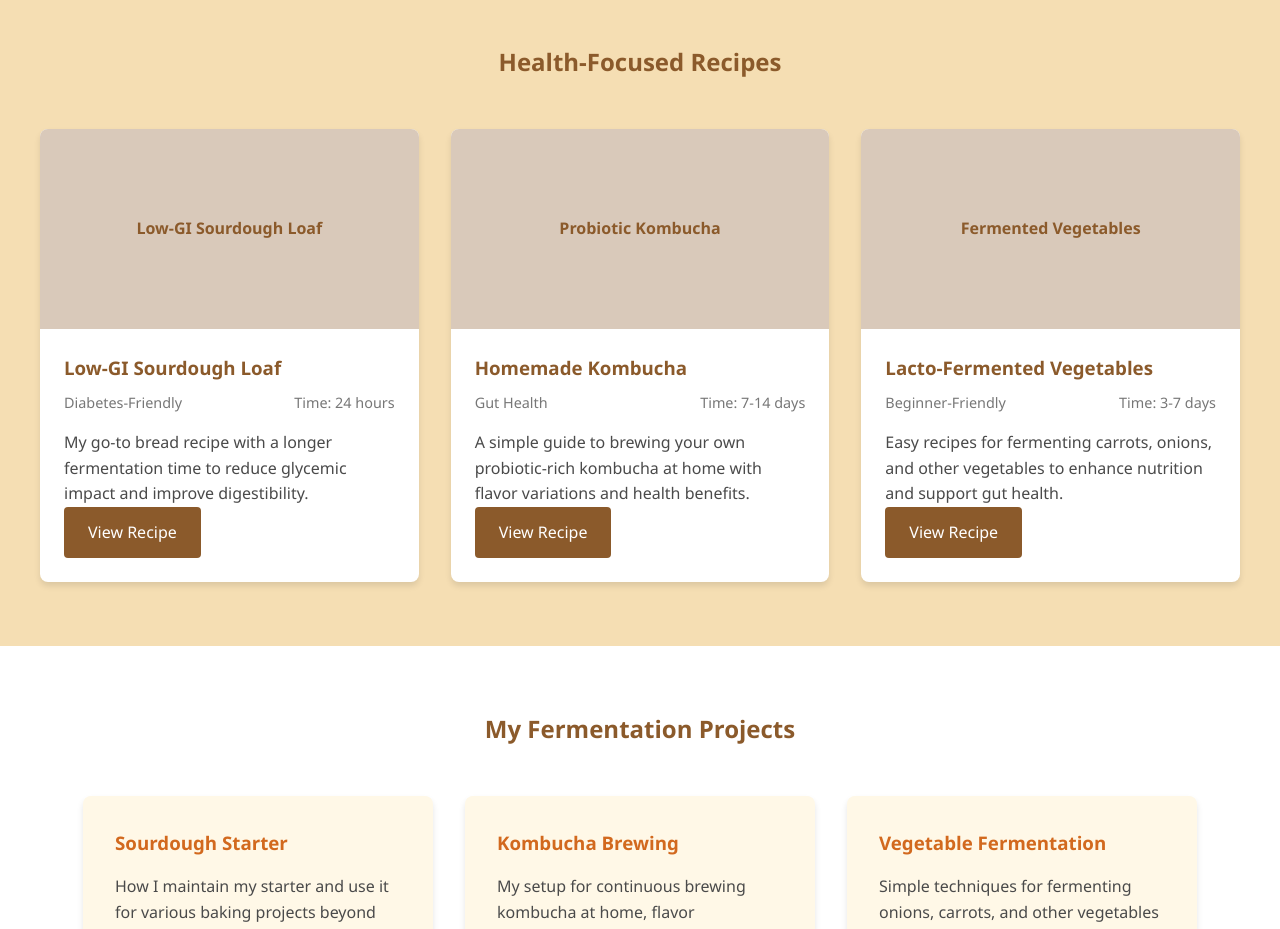
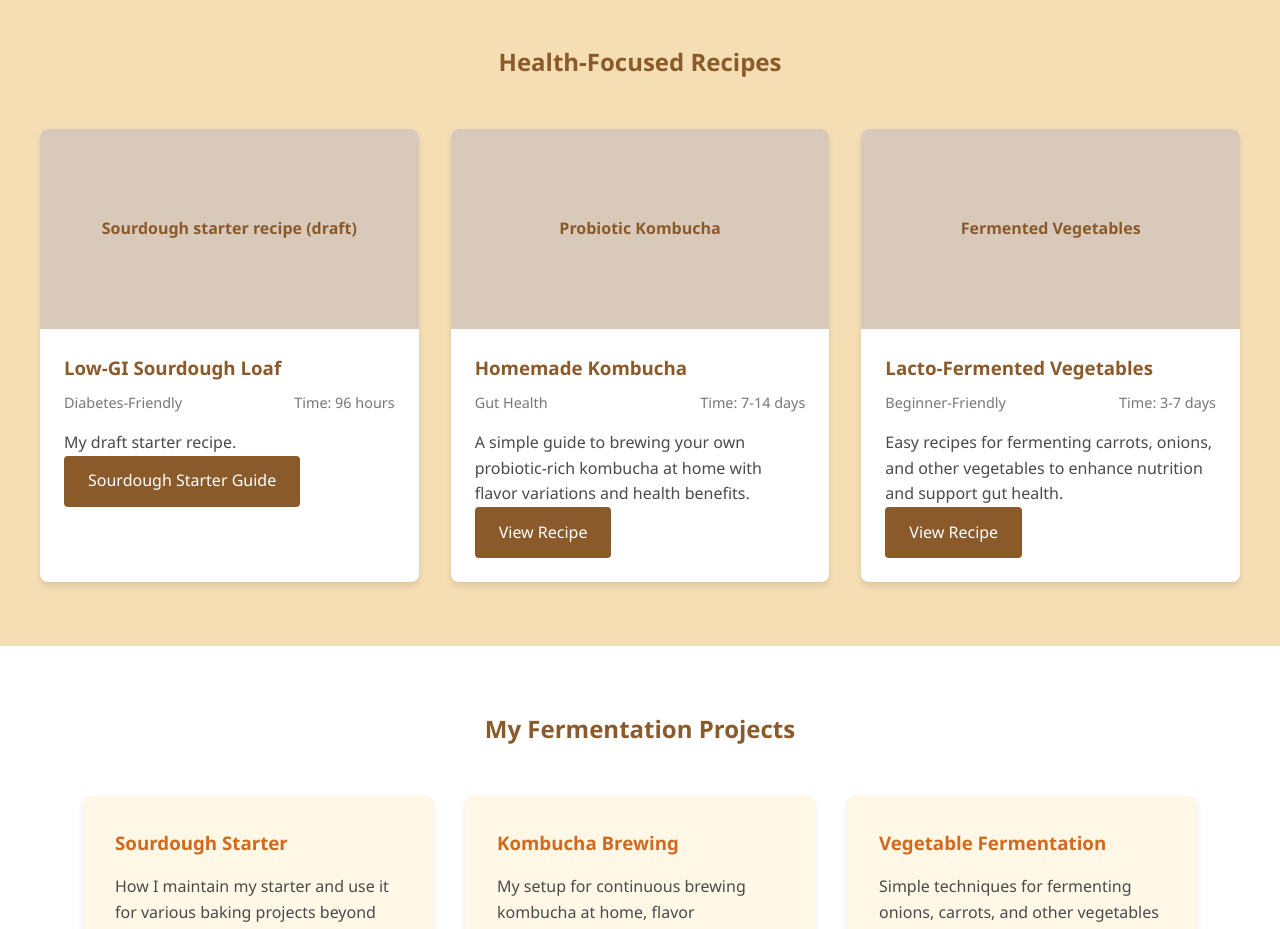
Before and after one commit to wcc118/beyondsourdough, a plain HTML site: page index.html in a window 1280 px wide. Shown: the part 1040-1969 px from the top of the page. Drawn offline with Linux system fonts and the light colour scheme.

Commit message:
Update index.html
Added draft starter link and code

```diff
--- a/index.html
+++ b/index.html
@@ -307,15 +307,15 @@
     <h2>Health-Focused Recipes</h2>
     <div class="recipe-grid">
       <div class="recipe-card">
-        <div class="recipe-image">Low-GI Sourdough Loaf</div>
+        <div class="recipe-image">Sourdough starter recipe (draft)</div>
         <div class="recipe-content">
           <h3>Low-GI Sourdough Loaf</h3>
           <div class="recipe-meta">
             <span>Diabetes-Friendly</span>
-            <span>Time: 24 hours</span>
+            <span>Time: 96 hours</span>
           </div>
-          <p>My go-to bread recipe with a longer fermentation time to reduce glycemic impact and improve digestibility.</p>
-          <a href="#" class="btn">View Recipe</a>
+          <p>My draft starter recipe.</p>
+          <a href="sourdough-starter.html" class="btn">Sourdough Starter Guide</a>
         </div>
       </div>
       <div class="recipe-card">
```
